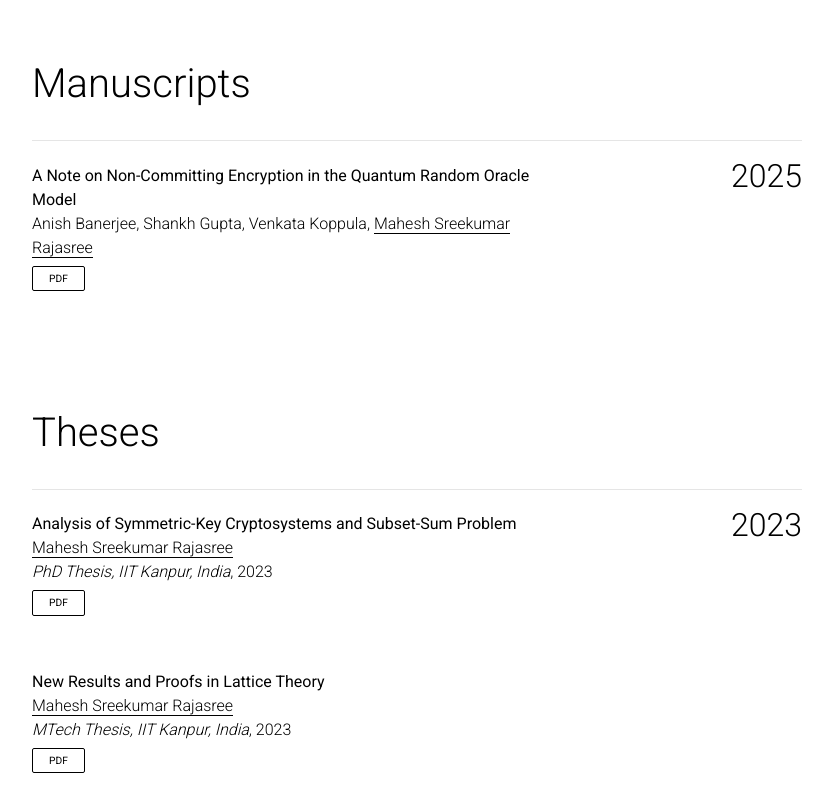
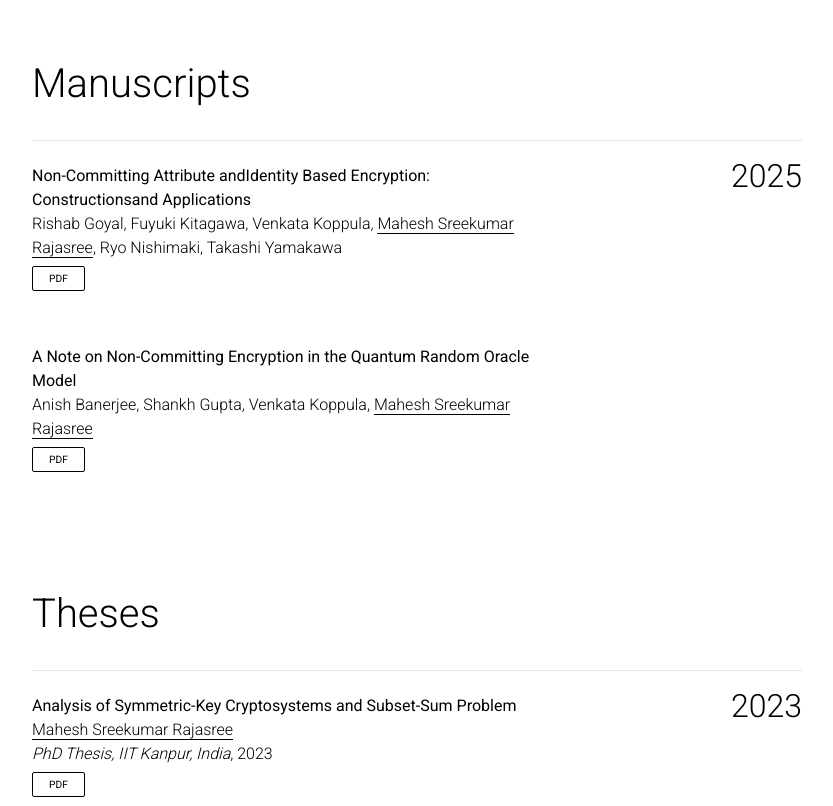
Before and after one commit to Mahe94/mahe94.github.io, a Jekyll site: the page built from _pages/publications.md, in a window 1280 px wide and 900 px high, scrolled down 1335 px, cut to the strip 94-900 px from the top of the window. Shown: the whole strip, without its empty margins (223-1056 px from the left). Built offline with Jekyll 4.4.1, drawn with Linux system fonts in a browser that asks for light colours; comment, search, counter and statistics services are not loaded; a style sheet for code colours, icons or effects is not loaded.

Commit message:
Add NC-ABE

```diff
--- a/_pages/publications.md
+++ b/_pages/publications.md
@@ -27,6 +27,36 @@ nav_order: 1
 <div class="publications">
   <h2 class="year">2025</h2>
   <ol class="bibliography">
+    <li>
+      <!-- _layouts/bib.html -->
+      <div class="row">
+        <!-- <div class="col-sm-2 abbr"></div> -->
+
+        <!-- Entry bib key -->
+        <div class="col-sm-8">
+        <!-- Title -->
+        <div class="title">Non-Committing Attribute andIdentity Based Encryption: Constructionsand Applications</div>
+
+        <!-- Author -->
+        <div class="author">
+          Rishab Goyal, Fuyuki Kitagawa, Venkata Koppula, <em>Mahesh Sreekumar Rajasree</em>, Ryo Nishimaki, Takashi Yamakawa
+        </div>
+
+
+      <!-- Links/Buttons -->
+      <div class="links">
+        <a href="/assets/bibliography/NC_ABE.pdf" class="btn btn-sm z-depth-0" role="button" rel="external nofollow noopener" target="_blank">PDF</a>
+      </div>
+
+      <div class="badges">
+        <span class="altmetric-embed" data-hide-no-mentions="true" data-hide-less-than="15" data-badge-type="2" data-badge-popover="right"></span>
+        <span class="__dimensions_badge_embed__" data-pmid="" data-hide-zero-citations="true" data-style="small_rectangle" data-legend="hover-right" style="margin-bottom: 3px;"></span>
+      </div>
+
+      </div>
+      </div>
+    </li>
+
     <li>
       <!-- _layouts/bib.html -->
       <div class="row">
```
